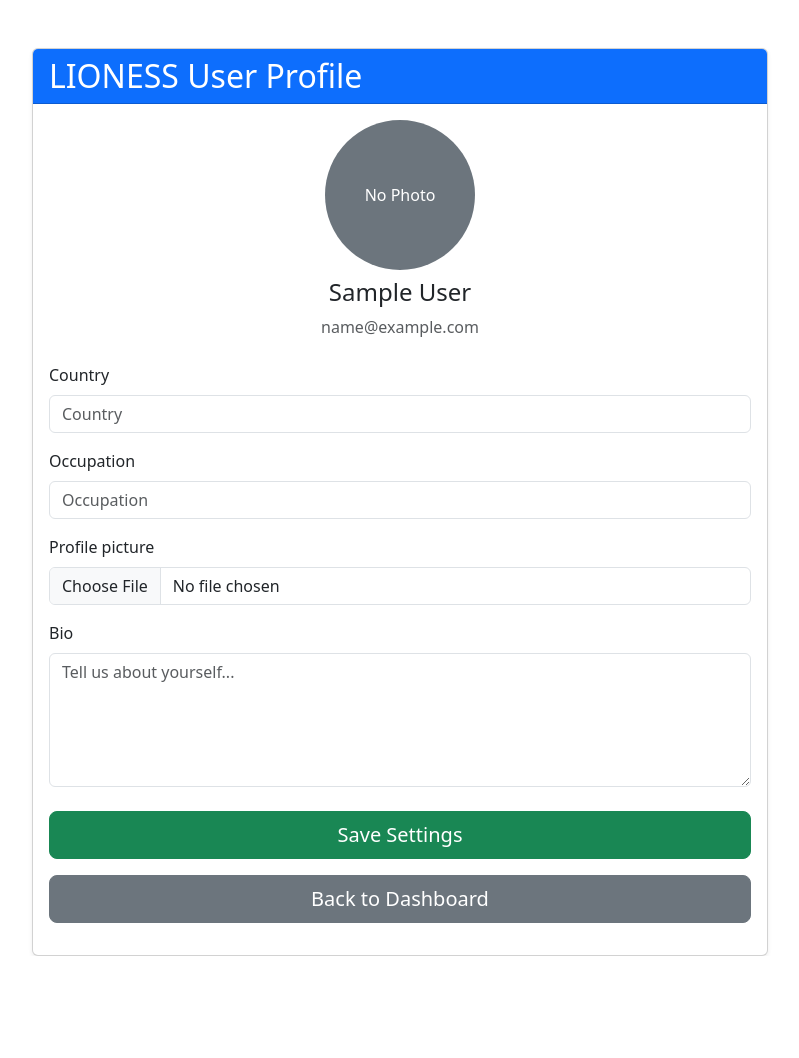
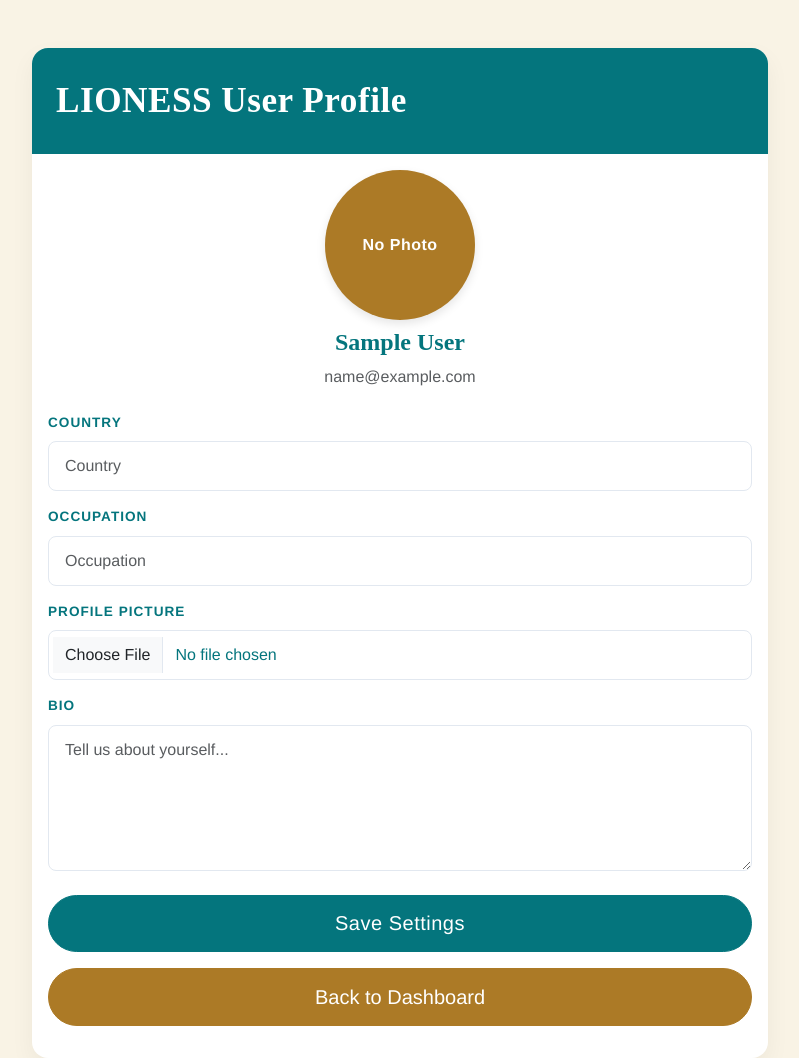
Before and after one commit to Gigi-Corlay/portfolioLionessMagazine, a Django app: page /accounts/profile/ in a window 1280 px wide. Shown: the whole page, without its empty margins (240-1039 px from the left). Before the commit the page ends 956 px from the top, so only its background shows below. Run offline with Django 4.2, Linux system fonts and the light colour scheme; the visitor is signed in with stand-in values (Sample User, id 1).

Commit message:
style(profile): apply LIONESS branding colors and center action buttons

```diff
--- a/lioness_project/accounts/static/accounts/profile.css
+++ b/lioness_project/accounts/static/accounts/profile.css
@@ -1,10 +1,114 @@
-/* Titre principal en Abril Display */
-.card-header h2, h4 {
-    font-family: 'Abril Display', serif;
-    font-weight: bold;
+:root {
+    --lioness-color: #04757D;
+    --lioness-gold: #AC7A26;
+    --lioness-success: #04757D;
+    --title-font: 'Abril Display', 'Abril Fatface', serif;
+    --body-font: 'Brandon Grotesque', 'Helvetica Neue', sans-serif;
 }
 
-/* Corps du texte et formulaires en Brandon Grotesque */
-.card-body, .form-label, .form-control {
-    font-family: 'Brandon Grotesque', sans-serif;
+/* --- Typographies & Structure globale --- */
+body {
+    font-family: var(--body-font);
+    background-color: #F9F3E5;
+    color: var(--lioness-color);
 }
+
+h2.mb-0 {
+    font-family: var(--title-font) !important;
+    font-size: 2.2rem;
+    font-weight: 700;
+    letter-spacing: 0.5px;
+}
+
+h4.mt-2 {
+    font-family: var(--title-font) !important;
+    font-weight: 600;
+    color: var(--lioness-color);
+}
+
+label.form-label {
+    font-family: var(--body-font);
+    font-weight: 600;
+    text-transform: uppercase;
+    font-size: 0.85rem;
+    letter-spacing: 1px;
+    color: var(--lioness-color);
+    margin-bottom: 0.5rem;
+}
+
+/* --- Cartes et Conteneurs --- */
+.card {
+    border: none !important;
+    border-radius: 16px !important;
+    box-shadow: 0 10px 25px rgba(0, 0, 0, 0.05) !important;
+    overflow: hidden;
+}
+
+/* Remplacement de la couleur Bootstrap par le noir LIONESS */
+.card-header.bg-primary {
+    background-color: var(--lioness-color) !important;
+    border-bottom: none;
+    padding: 2rem 1.5rem;
+}
+
+/* --- Formulaires (Inputs & Bio) --- */
+.form-control {
+    font-family: var(--body-font);
+    border: 1px solid #e2e8f0;
+    border-radius: 8px;
+    padding: 0.75rem 1rem;
+    color: var(--lioness-color);
+    transition: all 0.2s ease;
+}
+
+.form-control:focus {
+    border-color: var(--lioness-color) !important;
+    box-shadow: 0 0 0 3px rgba(17, 17, 17, 0.15) !important;
+}
+
+/* --- Boutons d'Action --- */
+.btn-success {
+    font-family: var(--body-font);
+    background-color: var(--lioness-success) !important;
+    border-color: var(--lioness-success) !important;
+    font-weight: 400;
+    letter-spacing: 0.5px;
+    padding: 0.8rem;
+    border-radius: 5rem;
+    transition: transform 0.2s ease, background-color 0.2s ease;
+
+
+}
+
+.btn-success:hover {
+    background-color: #F9F3E5 !important;
+    color: #04757D;
+    font-weight: 600;
+}
+
+.btn-secondary {
+    font-family: var(--body-font);
+    background-color: #AC7A26!important;
+    border-color:  #AC7A26;
+    color: #fff !important;
+    font-weight: 400;
+    padding: 0.8rem;
+    border-radius: 5rem;
+
+}
+
+.btn-secondary:hover {
+    background-color: #F9F3E5 !important;
+    color:  #AC7A26 !important;
+    border-color:  #AC7A26;
+    font-weight: 600;
+}
+
+/* --- Avatar & Placeholder --- */
+.bg-secondary.rounded-circle {
+    background-color: #AC7A26 !important;
+    font-family: var(--body-font);
+    font-weight: 600;
+    letter-spacing: 0.5px;
+    box-shadow: 0 4px 10px rgba(0, 0, 0, 0.1);
+}
--- a/lioness_project/accounts/templates/profile/profile.html
+++ b/lioness_project/accounts/templates/profile/profile.html
@@ -2,7 +2,7 @@
 
 <link href="https://cdn.jsdelivr.net/npm/bootstrap@5.3.2/dist/css/bootstrap.min.css" rel="stylesheet">
 
-<link rel="stylesheet" href="{% static 'accounts/css/profile.css' %}">
+<link rel="stylesheet" href="{% static 'accounts/profile.css' %}">
 
 <div class="container mt-5">
     <div class="row justify-content-center">
```
Also changed, not shown: lioness_project/media/profiles/georgia_profil.png (added).
